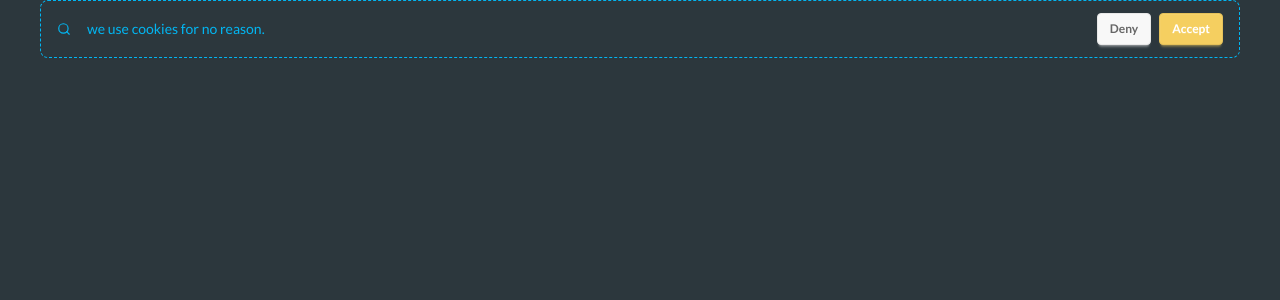
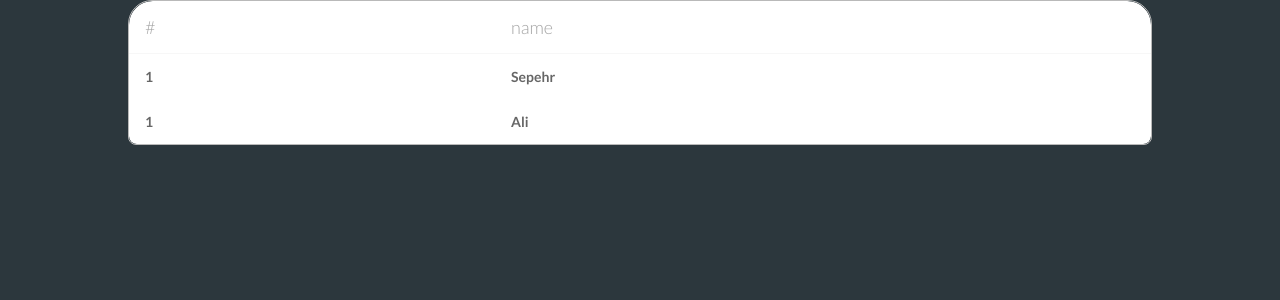
Before and after one commit to dosepehr/base-front-app, a Next.js app: page / in a window 1280 px wide. Shown: the top 300 px of the page. Built offline with nearby package versions, Linux system fonts and the light colour scheme.

Commit message:
add table stories

```diff
--- a/src/app/page.tsx
+++ b/src/app/page.tsx
@@ -1,16 +1,18 @@
-import Alert from '@/components/Alert';
-import { FiSearch } from 'react-icons/fi';
-
+import Table from '@/components/Table';
+import TCell from '@/components/Table/TCell';
 export default function Home() {
     return (
         <div className='px-10'>
-            <Alert icon={<FiSearch />} theme='info' variant='dash'>
-                <span>we use cookies for no reason.</span>
-                <div className='space-x-2'>
-                    <button className='btn btn-sm'>Deny</button>
-                    <button className='btn btn-sm btn-primary'>Accept</button>
-                </div>
-            </Alert>
+            <Table headData={['#', 'name']}>
+                <tbody>
+                    <TCell>1</TCell>
+                    <TCell>Sepehr</TCell>
+                </tbody>
+                <tbody>
+                    <TCell>1</TCell>
+                    <TCell>Ali</TCell>
+                </tbody>
+            </Table>
         </div>
     );
 }
--- a/src/components/Table/TCell.tsx
+++ b/src/components/Table/TCell.tsx
@@ -1,11 +1,7 @@
 import React from 'react';
 
 const TCell = ({ children }: { children: React.ReactNode }) => {
-    return (
-        <td className='text-primary font-semibold whitespace-nowrap'>
-            {children}
-        </td>
-    );
+    return <td className='font-semibold whitespace-nowrap'>{children}</td>;
 };
 
 export default TCell;
--- a/src/components/Table/index.tsx
+++ b/src/components/Table/index.tsx
@@ -3,13 +3,13 @@ import { TableType } from './table.types';
 const Table = ({ headData, children }: TableType) => {
     return (
         <div className='mx-auto w-full max-w-5xl'>
-            <div className='overflow-x-auto rounded-t-3xl border border-[#B9B9B9]'>
+            <div className='overflow-x-auto rounded-t-3xl border border-[#B9B9B9] rounded-b-lg'>
                 <table className='table overflow-hidden rounded-t-3xl bg-white'>
                     <thead className='rounded-t-3xl bg-yellow-1'>
                         <tr>
                             {headData.map((data, i) => (
                                 <th
-                                    className='text-lg font-light text-primary'
+                                    className='text-lg font-light'
                                     key={i}
                                 >
                                     {data}
```
Also changed, not shown: 1 other file (tests, documents, lock files or other folders).
